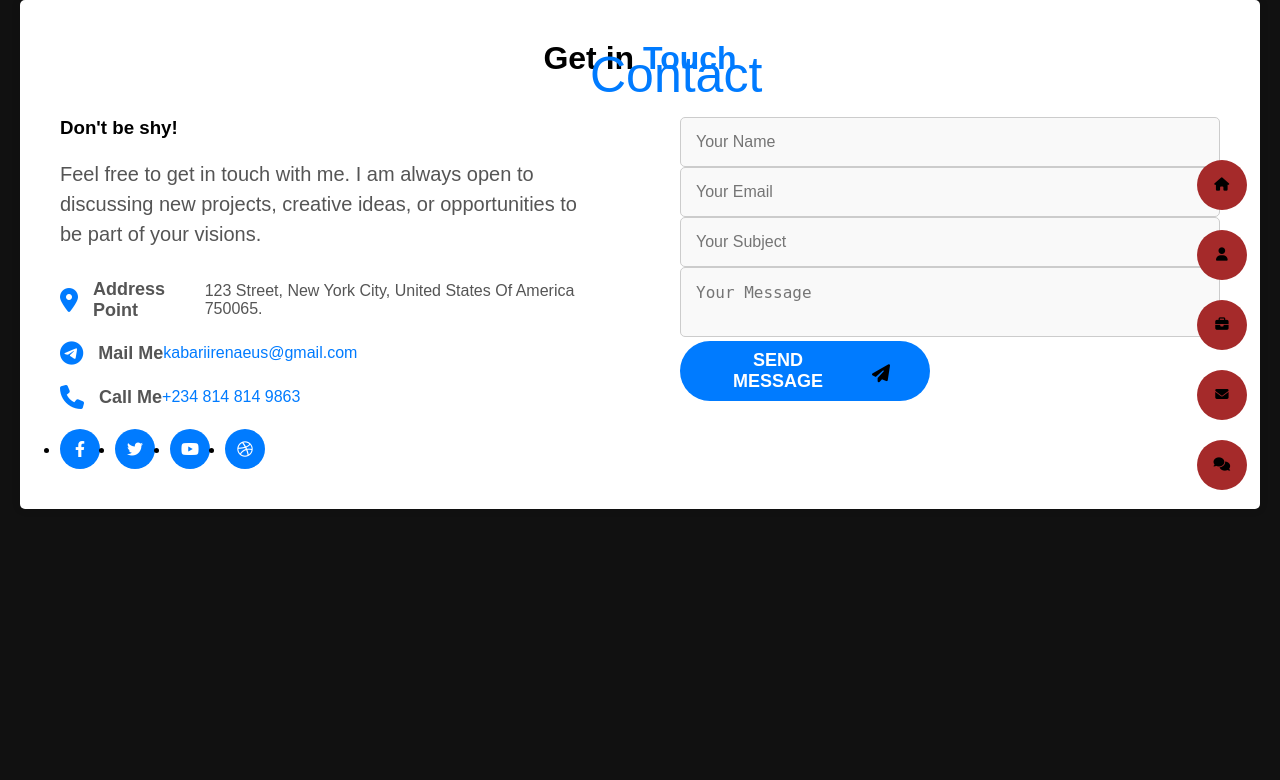
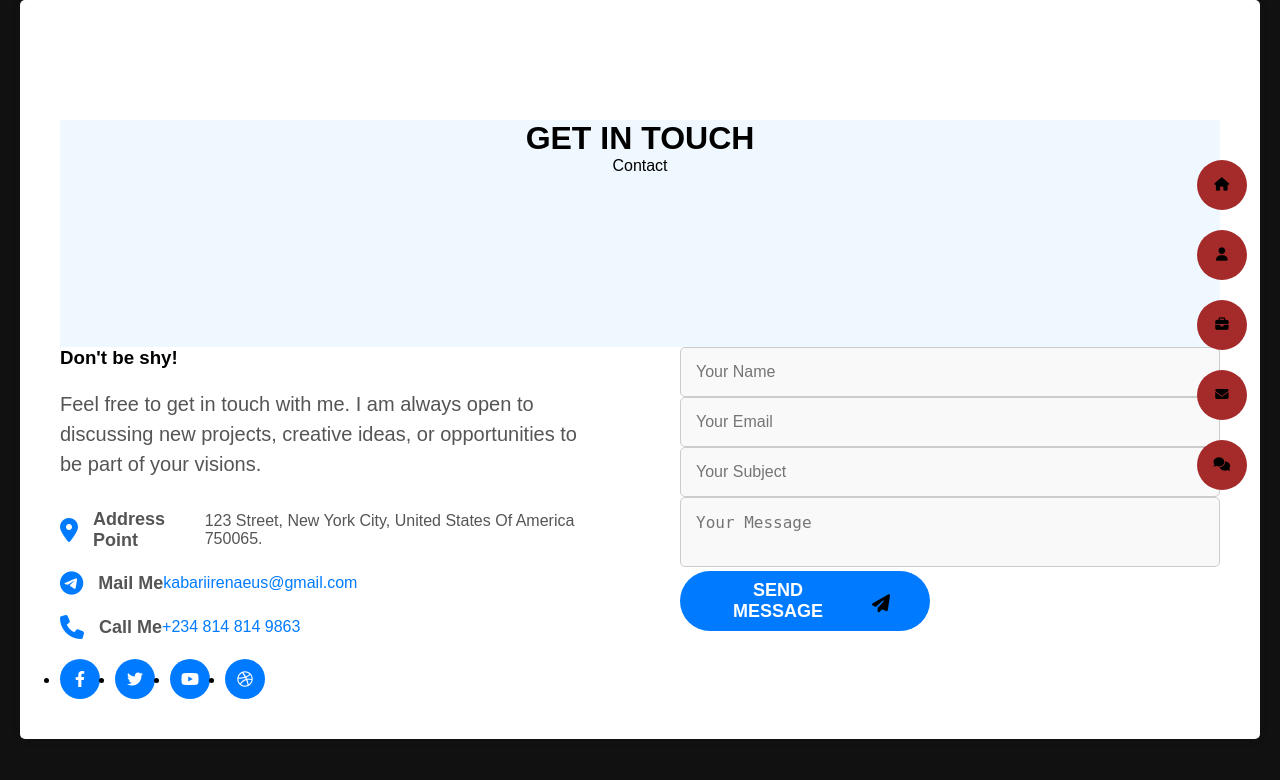
Before and after one commit to Kabari/My-Portfolio-Web-Site, a Flask app: page /contact in a window 1280 px wide. Shown: the part 20-800 px from the top of the page. Run offline with Flask 3, Linux system fonts and the light colour scheme.

Commit message:
renamed contact-title class to title-section

```diff
--- a/templates/contact.html
+++ b/templates/contact.html
@@ -6,9 +6,8 @@
 
 {% block content %}
     <div class="contact-page">
-        <div class="contact-title">
-            <h1>Get in <span>Touch</span></h1>
-            <span class="title-bg">Contact</span>
+        <div class="title-section text-left text-sm-center">
+            <h1 class="about-text">GET<span> IN TOUCH</span></h1><span class="contact-title-bg">Contact</span>
         </div>
         <div class="contact-container">
             <div class="contact-info">
```
